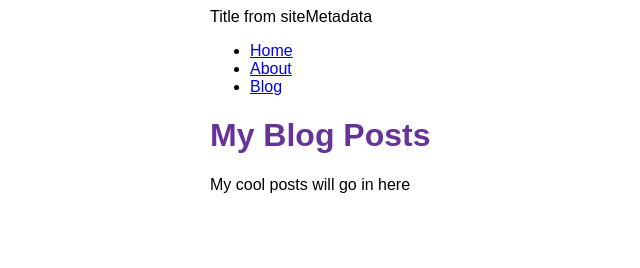
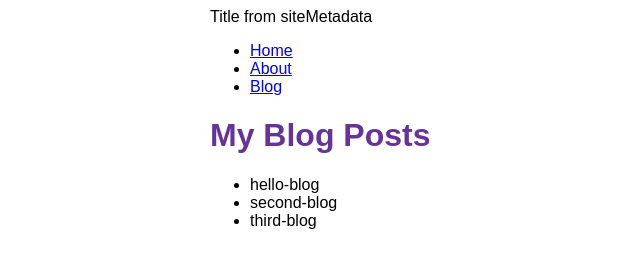
Before and after one commit to jianyun2020/Blog, a Gatsby site: page /blog in a window 1280 px wide. Shown: the whole page, without its empty margins (180-820 px from the left). Built offline with nearby package versions, Linux system fonts and the light colour scheme; Gatsby itself is replaced by a stand-in of ours.

Commit message:
simple graphql

```diff
--- a/src/pages/blog.js
+++ b/src/pages/blog.js
@@ -1,10 +1,29 @@
 import React from "react"
+import { graphql } from "gatsby"
 import Layout from "../components/layout"
 
-const BlogPage = () => (
+const BlogPage = ({ data }) => (
   <Layout pageTitle="My Blog Posts">
-  <p>My cool posts will go in here</p>
-</Layout>
+    <ul>
+      {
+        data.allFile.nodes.map(node => (
+          <li key={node.name}>
+            {node.name}
+          </li>
+        ))
+      }
+    </ul>
+  </Layout>
 )
 
+export const query = graphql`
+  query {
+    allFile(filter: { sourceInstanceName: { eq: "blog" } }) {
+      nodes {
+        name
+      }
+    }
+  }
+`
+
 export default BlogPage
```
